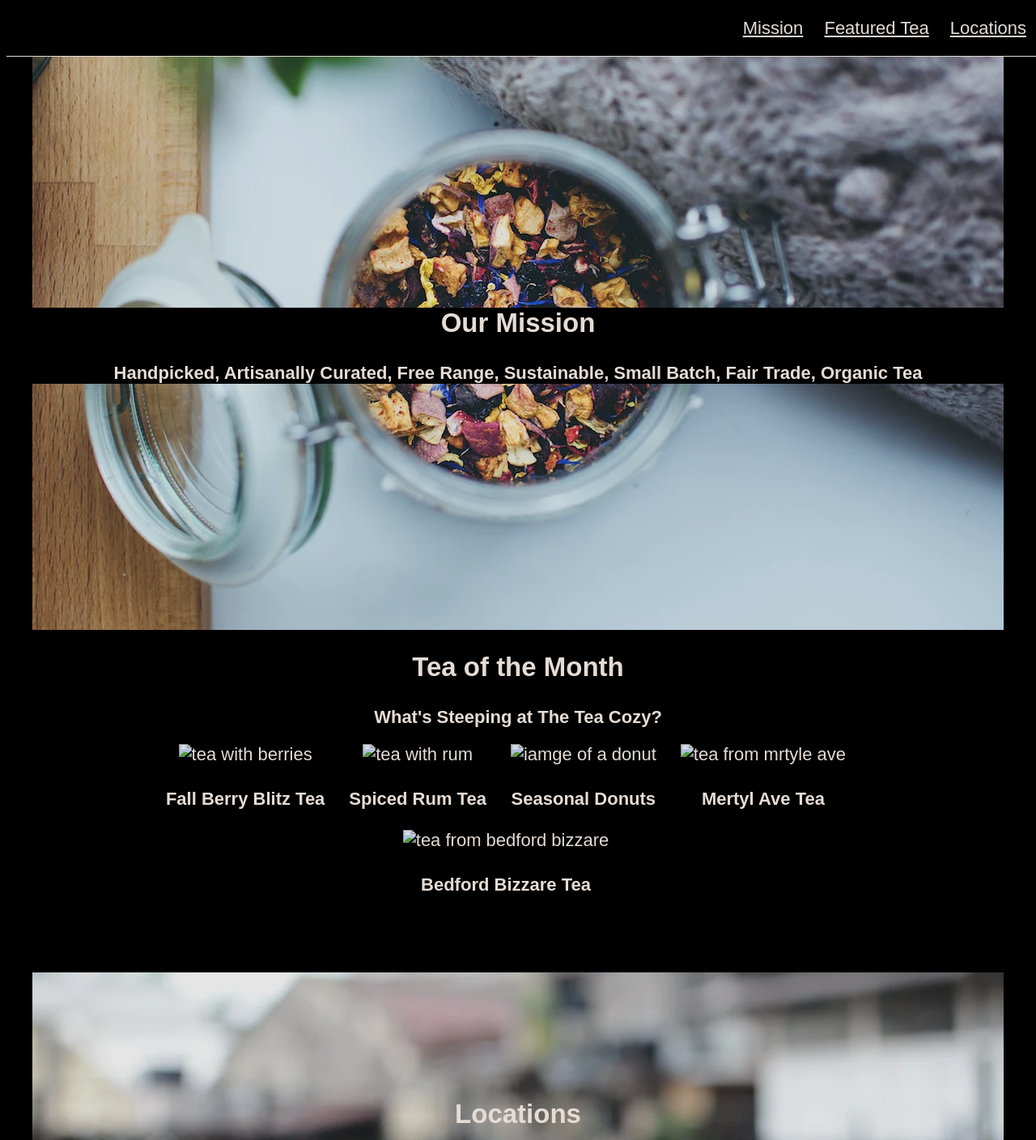
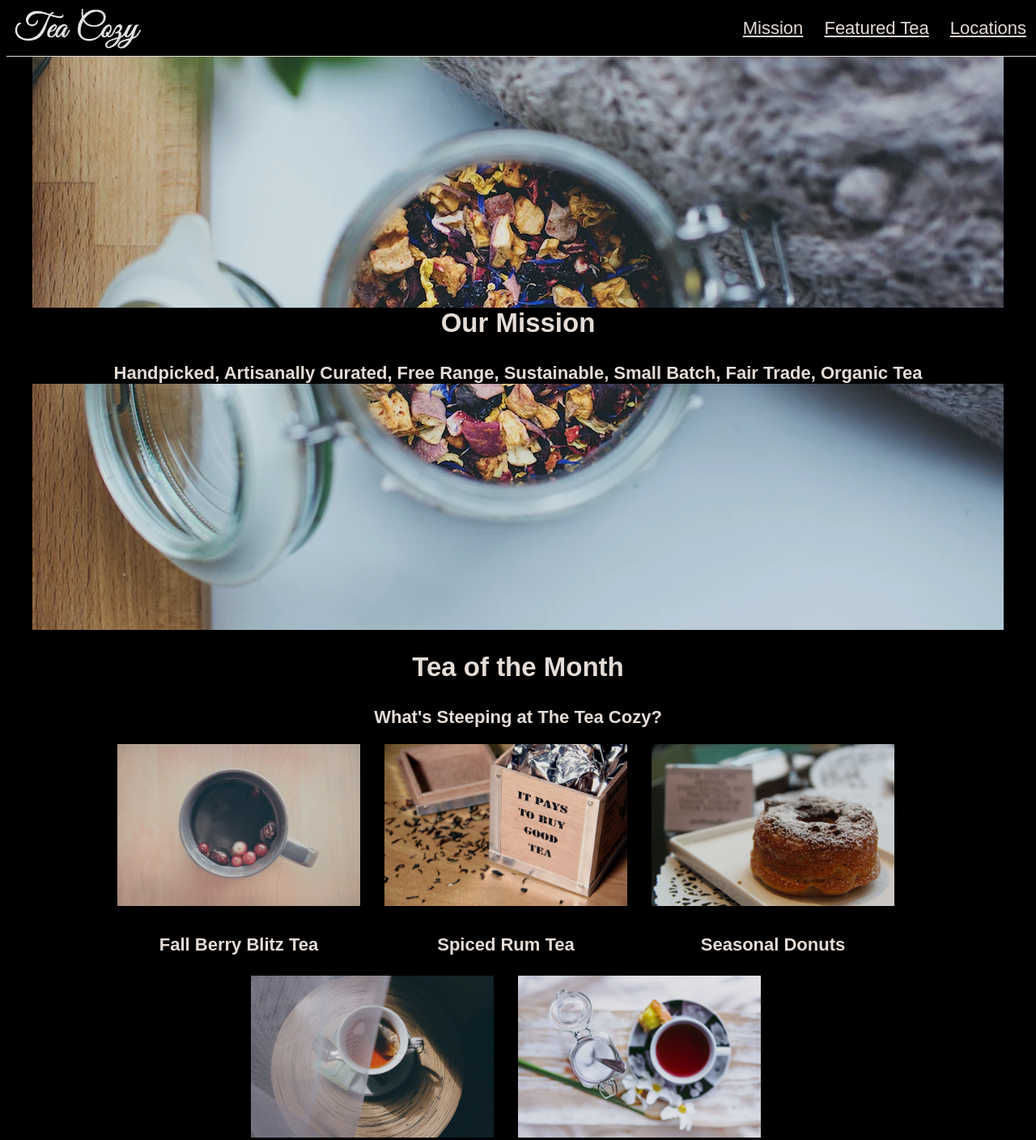
Before and after one commit to corze73/my-tea-cozy-project, a plain HTML site: page index.html in a window 1280 px wide. Shown: the top 1408 px of the page at 81% size. Drawn offline with Linux system fonts and the light colour scheme; files whose address does not match are found by name.

Commit message:
Update index.html

```diff
--- a/index.html
+++ b/index.html
@@ -11,7 +11,7 @@
     <!--header-->
 
     <div class="header-container">
-        <img src="./images/img-tea-cozy-logo.webp" alt="">
+        <img src="img-tea-cozy-logo.webp" alt="">
         <nav>
             <span><a href="Mission">Mission</a></span>
             <span><a href="Featured Tea">Featured Tea</a></span>
@@ -35,23 +35,23 @@
         <h4>What's Steeping at The Tea Cozy?</h4>
         <div id="featured-teas">
             <div class="tea-container">
-                <img src="./images/img-berryblitz.webp" alt="tea with berries">
+                <img src="img-berryblitz.webp" alt="tea with berries">
                 <h4>Fall Berry Blitz Tea</h4>
             </div>
             <div class="tea-container">
-                <img src="./images/img-spiced-rum.webp" alt="tea with rum">
+                <img src="img-spiced-rum.webp" alt="tea with rum">
                 <h4>Spiced Rum Tea</h4>
             </div>
             <div class="tea-container">
-                <img src="./images/img-donut.webp" alt="iamge of a donut">
+                <img src="img-donut.webp" alt="iamge of a donut">
                 <h4>Seasonal Donuts</h4>
             </div>
             <div class="tea-container">
-                <img src="./images/img-myrtle-ave.webp" alt="tea from mrtyle ave">
+                <img src="img-myrtle-ave.webp" alt="tea from mrtyle ave">
                 <h4>Mertyl Ave Tea</h4>
             </div>
             <div class="tea-container">
-                <img src="./images/img-bedford-bizarre.webp" alt="tea from bedford bizzare">
+                <img src="img-bedford-bizarre.webp" alt="tea from bedford bizzare">
                 <h4>Bedford Bizzare Tea</h4>
             </div>
         </div>
```
